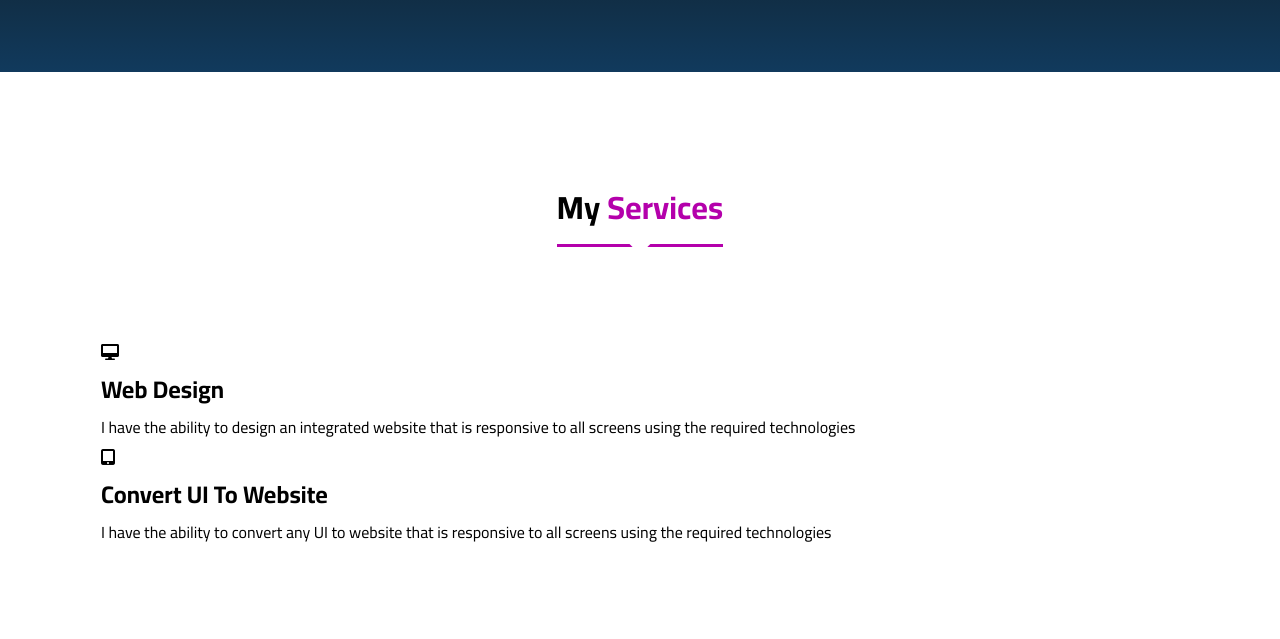
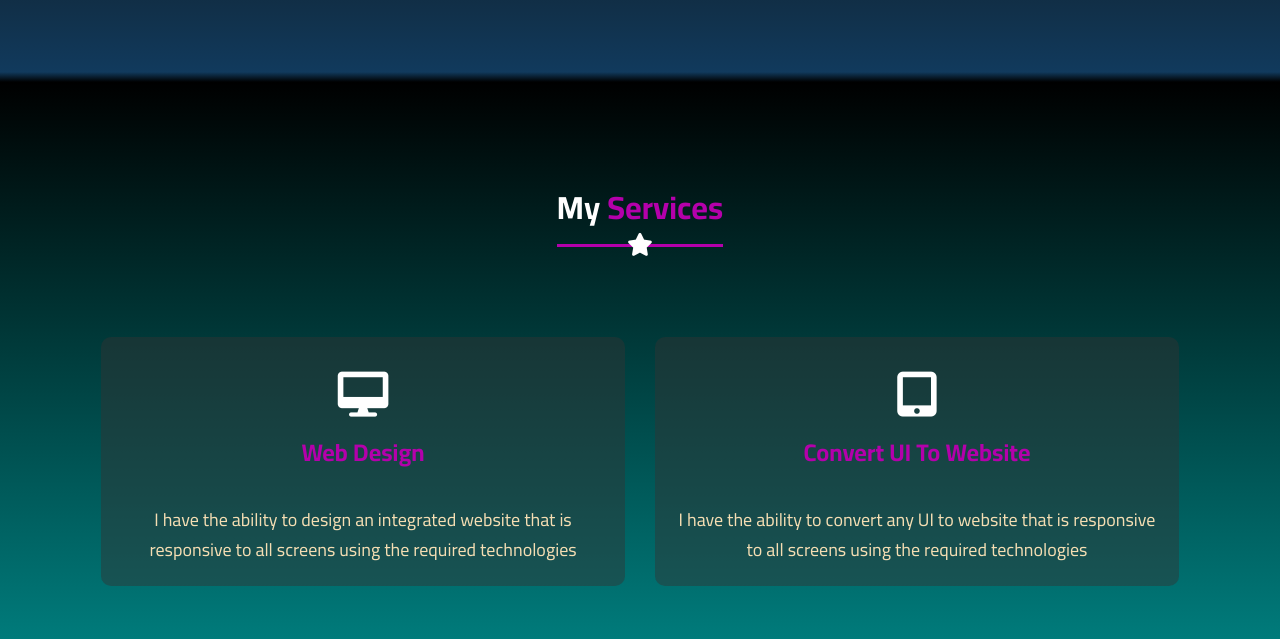
Before and after one commit to MiNa-SaLib/portifolio, a plain HTML site: page index.html in a window 1280 px wide. Shown: the part 2552-3191 px from the top of the page. Before the commit the page ends 3104 px from the top, so only its background shows below. Drawn offline with Linux system fonts and the light colour scheme.

Commit message:
Update style.css

```diff
--- a/style.css
+++ b/style.css
@@ -1,5 +1,6 @@
 /* start global */
 /* javascript menu */
+
 .display {
   display: inline-block;
   flex-direction: column;
@@ -13,7 +14,9 @@
   padding: 20px;
   z-index: 1;
 }
-
+.hidden {
+  display: none;
+}
 html {
   scroll-behavior: smooth;
 }
@@ -427,6 +430,7 @@ h4 {
 .skills .myskills div:hover {
   background-color: var(--main-color);
   transition: 0.3s;
+  transform: translateY(-15px);
 }
 
 .skills .myskills div:hover i {
@@ -445,3 +449,51 @@ h4 {
 }
 
 /* End skills */
+/* start services */
+.services {
+  padding-bottom: 70px;
+  background-image: linear-gradient(to bottom, #113a5d, #000 10px, #008080);
+  color: white;
+}
+.serv {
+  display: grid;
+  grid-template-columns: 1fr 1fr;
+  gap: 30px;
+}
+@media (max-width: 767px) {
+  .serv {
+    display: grid;
+    grid-template-columns: 1fr;
+    gap: 30px;
+  }
+}
+.serv div {
+  padding: 15px;
+  background-color: #32323275;
+  text-align: center;
+  border-radius: 10px;
+  transition: 0.3s;
+}
+.serv div:hover {
+  transform: translateY(-15px);
+}
+.serv div:hover h2 {
+  color: white;
+}
+.serv div i {
+  font-size: 45px;
+  padding: 20px 0 0;
+  color: white;
+}
+.serv div h2 {
+  color: var(--main-color);
+  padding: 10px;
+}
+.serv div p {
+  padding: 5px;
+  color: wheat;
+  font-size: 18px;
+  line-height: 1.7;
+  margin-top: 15px;
+}
+/* end services */
```
